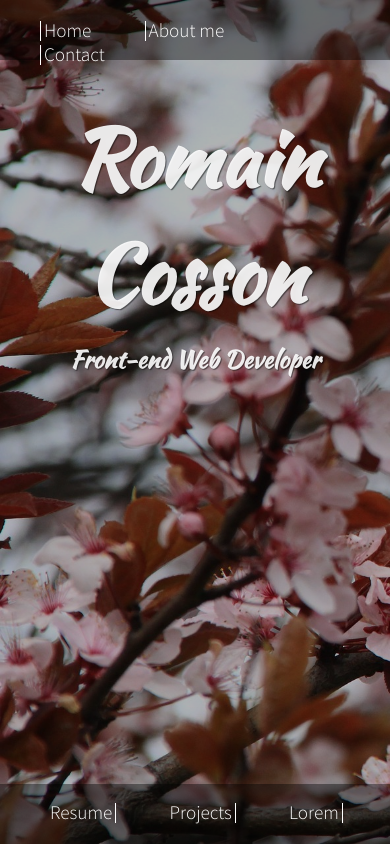
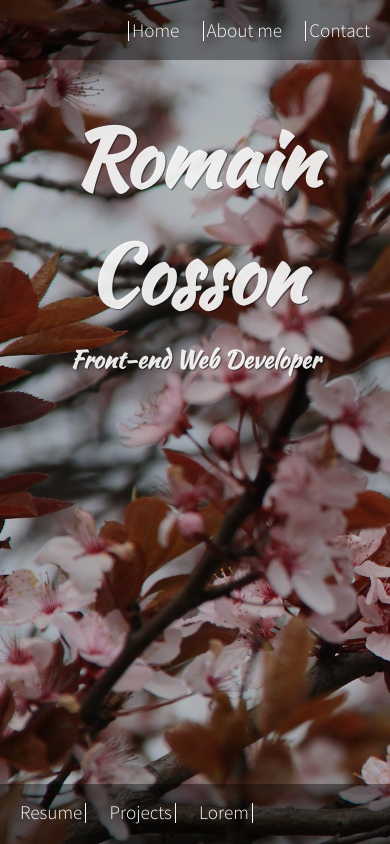
Before and after one commit to RCosson/RCosson.github.io, a plain HTML site: page index.html in a window 390 px wide. Drawn offline with Linux system fonts and the light colour scheme.

Commit message:
media queries test

```diff
--- a/assets/scripts/script.js
+++ b/assets/scripts/script.js
@@ -6,7 +6,6 @@ setTimeout( function(){
 
   $(document).ready(function(){
       setTimeout(function(){
-        //$('.titles').fadeIn(750).removeClass('.hidden');
         $('.nav').slideDown(750).removeClass('.hidden');
        },
     750);
--- a/assets/style/style.css
+++ b/assets/style/style.css
@@ -112,3 +112,13 @@ h1, h2 {
   background-color: rgba(0, 0, 0, 0.4);
   height: 60px;
 }
+
+@media screen and (max-width: 1024px) {
+  .top li {
+
+    margin-right: 20px;
+  }
+  .bottom li {
+    margin-left: 20px;
+  }
+}
```
